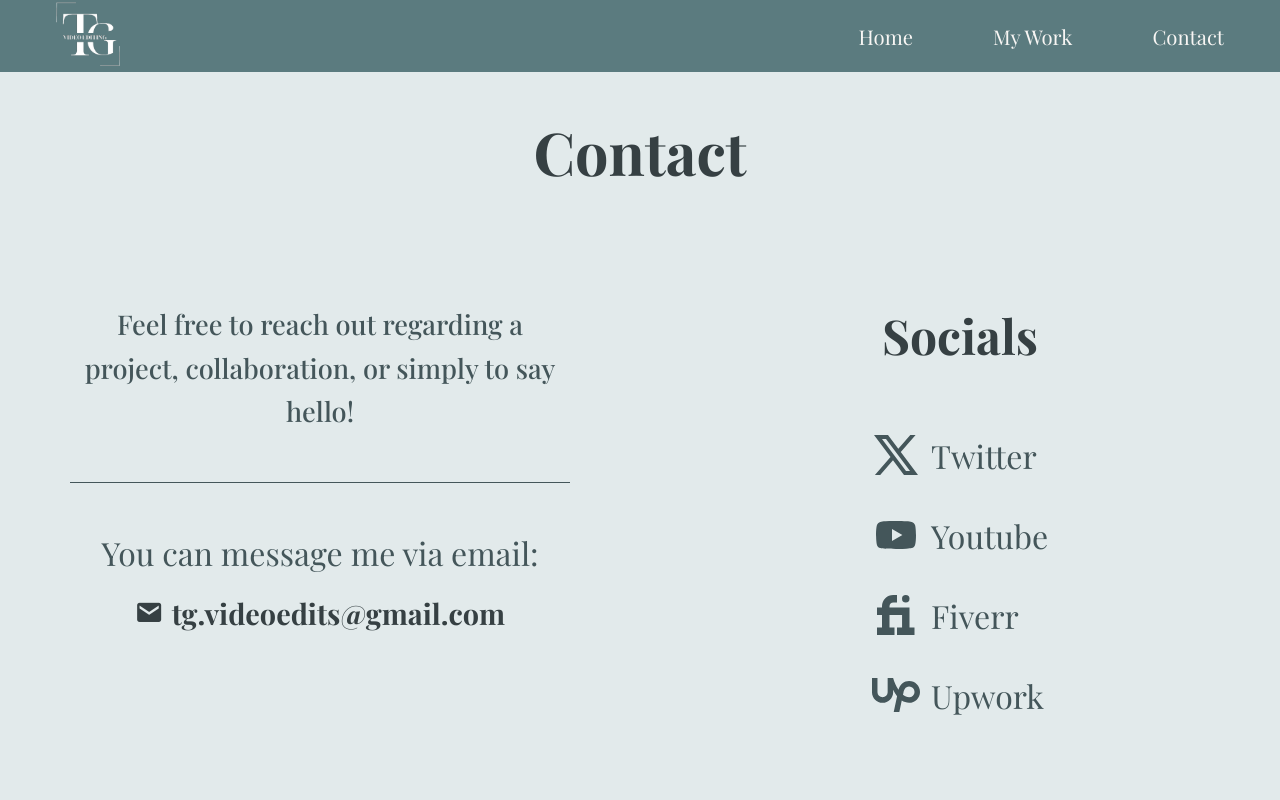
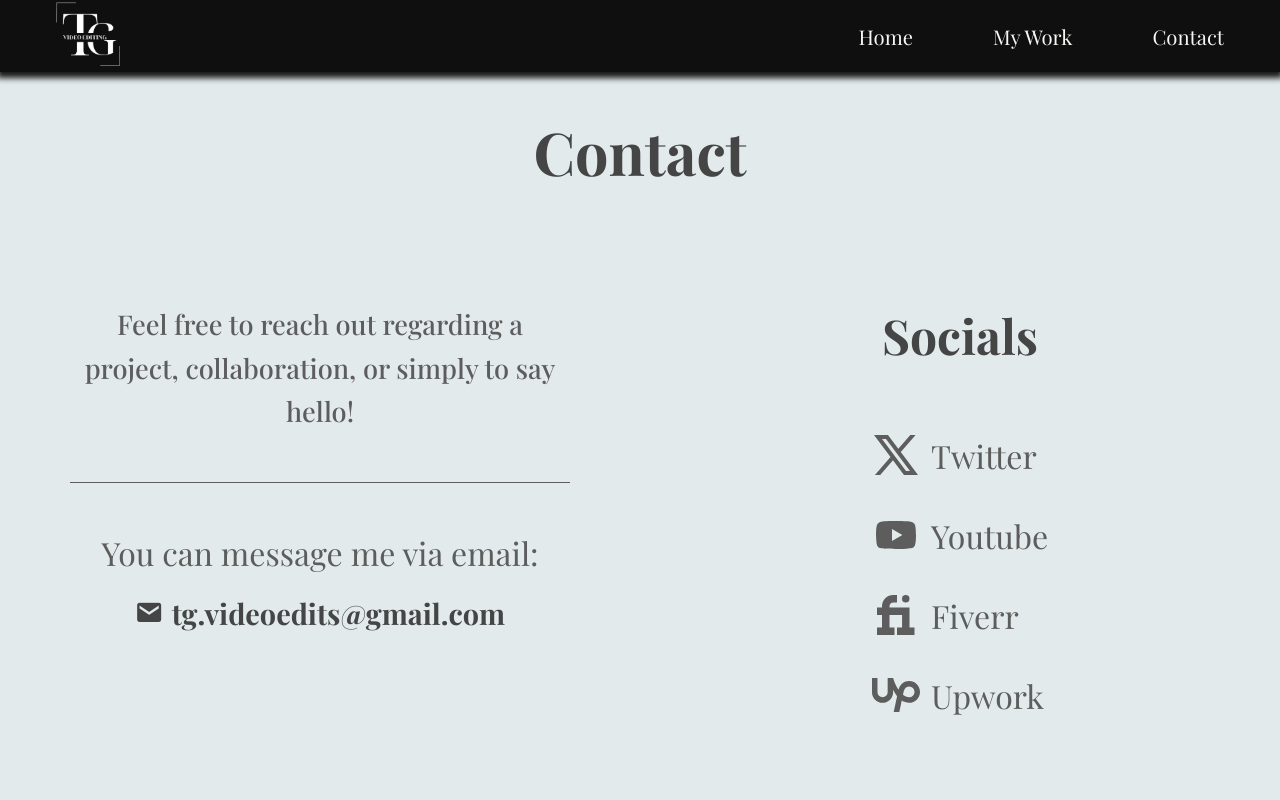
Before and after one commit to NikolaGedovic/tina-website, a plain HTML site: page html/contact.html in a window 1280 px wide. Shown: the top 800 px of the page. Drawn offline with nearby package versions, Linux system fonts and the light colour scheme; a web font is replaced by a local one.

Commit message:
change color palette

```diff
--- a/html/contact.html
+++ b/html/contact.html
@@ -83,7 +83,7 @@
                   viewBox="0 0 24 24"
                 >
                   <path
-                    fill="#44565a"
+                    fill="#5d5d5d"
                     d="M8 2H1l8.26 11.015L1.45 22H4.1l6.388-7.349L16 22h7l-8.608-11.478L21.8 2h-2.65l-5.986 6.886zm9 18L5 4h2l12 16z"
                   />
                 </svg>
@@ -103,7 +103,7 @@
                   viewBox="0 0 24 24"
                 >
                   <path
-                    fill="#44565a"
+                    fill="#5d5d5d"
                     d="m10 15l5.19-3L10 9zm11.56-7.83c.13.47.22 1.1.28 1.9c.07.8.1 1.49.1 2.09L22 12c0 2.19-.16 3.8-.44 4.83c-.25.9-.83 1.48-1.73 1.73c-.47.13-1.33.22-2.65.28c-1.3.07-2.49.1-3.59.1L12 19c-4.19 0-6.8-.16-7.83-.44c-.9-.25-1.48-.83-1.73-1.73c-.13-.47-.22-1.1-.28-1.9c-.07-.8-.1-1.49-.1-2.09L2 12c0-2.19.16-3.8.44-4.83c.25-.9.83-1.48 1.73-1.73c.47-.13 1.33-.22 2.65-.28c1.3-.07 2.49-.1 3.59-.1L12 5c4.19 0 6.8.16 7.83.44c.9.25 1.48.83 1.73 1.73"
                   />
                 </svg>
@@ -122,7 +122,7 @@
                   height="3rem"
                   viewBox="-2.5 -2 24 24"
                 >
-                  <g fill="#44565a">
+                  <g fill="#5d5d5d">
                     <path
                       d="M16.25 16.25v-10h-10v-.625c0-1.034.841-1.875 1.875-1.875H10V0H8.125A5.632 5.632 0 0 0 2.5 5.625v.625H0V10h2.5v6.25H0V20h8.75v-3.75h-2.5V10h6.285v6.25H10V20h8.75v-3.75z"
                     />
@@ -145,7 +145,7 @@
                   viewBox="0 0 24 24"
                 >
                   <path
-                    fill="#44565a"
+                    fill="#5d5d5d"
                     d="M18.561 13.158c-1.102 0-2.135-.467-3.074-1.227l.228-1.076l.008-.042c.207-1.143.849-3.06 2.839-3.06a2.705 2.705 0 0 1 2.703 2.703a2.707 2.707 0 0 1-2.704 2.702m0-8.14c-2.539 0-4.51 1.649-5.31 4.366c-1.22-1.834-2.148-4.036-2.687-5.892H7.828v7.112a2.55 2.55 0 0 1-2.547 2.548a2.55 2.55 0 0 1-2.545-2.548V3.492H0v7.112c0 2.914 2.37 5.303 5.281 5.303c2.913 0 5.283-2.389 5.283-5.303v-1.19c.529 1.107 1.182 2.229 1.974 3.221l-1.673 7.873h2.797l1.213-5.71c1.063.679 2.285 1.109 3.686 1.109c3 0 5.439-2.452 5.439-5.45c0-3-2.439-5.439-5.439-5.439"
                   />
                 </svg>
--- a/style.css
+++ b/style.css
@@ -1,8 +1,8 @@
 :root {
-  --my-work-bg-color: #e2eaeb;
-  --heading-color: #364043;
-  --main-font-color: #44565a;
-  --navbar-footer-bg: #5b7b7f;
+  --bg-color: #e2eaeb;
+  --heading-color: #454545;
+  --main-font-color: #5d5d5d;
+  --navbar-footer-bg: #0F0F0F;
   --navbar-footer-font: #F8F6F4;
 }
 
@@ -36,6 +36,7 @@ header {
   top: 0;
   left: 0;
   right: 0;
+  box-shadow: 0px 3px 6px 3px rgba(0, 0, 0, 0.9);
 }
 
 /* Hamburger Menu Style  */
@@ -181,23 +182,22 @@ header {
 
 .btn-play-btn:hover {
   cursor: pointer;
-  background-color: hsla(187, 17%, 23%, 1);
+  background-color: hsla(0, 0%, 12%, 1);
 }
 
 @keyframes pulse {
   0% {
-    box-shadow: 0em 0em 0em 0em hsla(187, 17%, 43%, .8);
+    box-shadow: 0em 0em 0em 0em hsla(0, 0%, 6%, .8);
   }
 
   100% {
-    box-shadow: 0em 0em 0em .3em hsla(187, 17%, 43%, 0);
+    box-shadow: 0em 0em 0em .3em hsla(0, 0%, 6%, 0);
   }
 }
 
 /* Promo Video Main Page */
 .promo-video-container {
   display: none;
-  background: brown;
   width: 50rem;
   height: 33rem;
   z-index: 2;
@@ -213,7 +213,7 @@ header {
 .my-work-main,
 .contact-main {
   width: 100%;
-  background-color: var(--my-work-bg-color);
+  background-color: var(--bg-color);
 }
 
 .my-work-heading {
@@ -222,7 +222,7 @@ header {
   align-items: center;
   padding: 7rem 0;
   font-size: 3.5rem;
-  color: var(--navbar-footer-bg);
+  color: var(--heading-color);
 }
 
 .cards {
```
